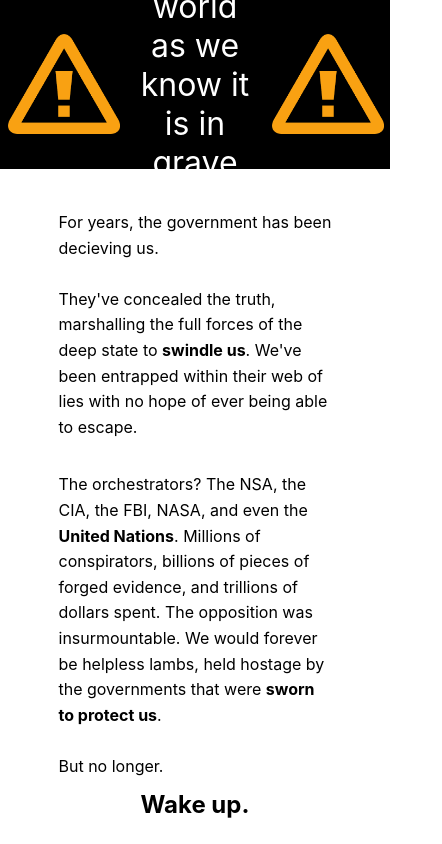
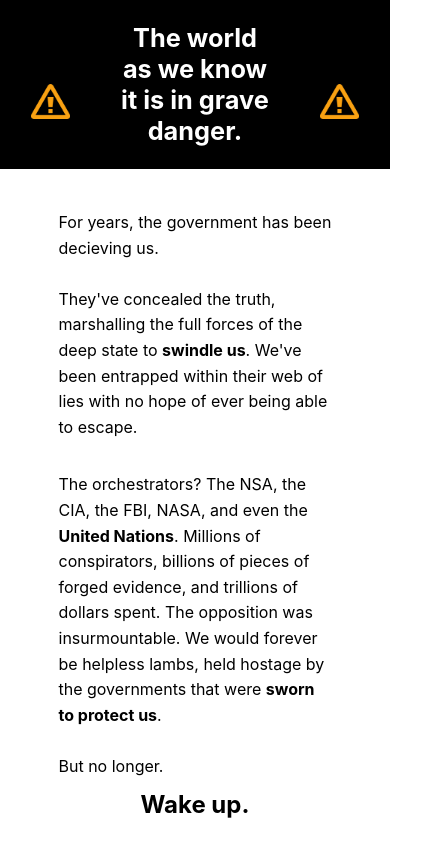
Before and after one commit to aman527/flat-earth-satire, a React (Create React App) app: page / in a window 390 px wide. Shown: the top 844 px of the page, 442 px wide, since content can reach past the window. Built offline with nearby package versions, Linux system fonts and the light colour scheme.

Commit message:
Make landing page responsive

```diff
--- a/src/App.css
+++ b/src/App.css
@@ -4,29 +4,10 @@
 /* #region Landing */
 
 .landingcontainer {
-  height: 100vh;
   display: flex;
   flex-direction: column;
   justify-content: flex-start;
   align-items: center;
-}
-.title {
-  width: 100vw;
-  background-color: black;
-  color: white;
-  display: flex;
-  flex-direction: row;
-  justify-content: center;
-  align-items: center;
-  height: 20vh;
-}
-.title h1 {
-  font-weight: normal;
-}
-
-.alert {
-  position: relative;
-  margin: 0 120px 0 70px;
 }
 
 @keyframes FadeInOut {
@@ -85,7 +66,7 @@
   justify-content: center;
   align-items: center;
 
-  margin-top: 3vh;
+  margin: 3vh 0;
 }
 .interested:hover {
   cursor: pointer;
--- a/src/Landing.js
+++ b/src/Landing.js
@@ -4,29 +4,86 @@
 
 function Alert(props) {
     const imgstyle = {
-        height: "100px",
+        width: props.width,
         position: "absolute",
-        top: "-50px",
+        marginTop: props.marginTop,
         left: props.left,
-        transition: "opacity 1s ease-in-out"
+        transition: "opacity 1s ease-in-out",
+        margin: 0,
     }
     return (
-        <div className = "alert-container">
         <div className='alert'>
             <img style = {imgstyle} src = {orangealert} className = "orangealert" alt="orangealert"></img>
             <img style = {imgstyle} src = {redalert} className = "redalert" alt="redalert"></img>
         </div>
+    )
+}
+function TitleBar(props) {
+    let title_style = font_size => {
+        return({
+            width: "100vw",
+            backgroundColor: "black",
+            color: "white",
+            height: "20vh",
+            display: "flex",
+            flexDirection: "row",
+            justifyContent: "center",
+            alignItems: "center",
+            fontWeight: "normal",
+            fontSize: font_size,
+        })
+    }
+    if (props.width < props.mediaQuery.phone) {
+        return (
+            <div style = {title_style("1.5vh")}>
+                <Alert width = "10vw" marginTop = "-4vh" left = "8vw"/>
+                <h1 style = {{width: "40vw"}}>The world as we know it is in grave danger.</h1>
+                <Alert width = "10vw" marginTop = "-4vh" left = "82vw"/>
+            </div>
+        )
+    } else if (props.width < props.mediaQuery.tablet) {
+        return (
+            <div style = {title_style("1.5vh")}>
+                <Alert width = "10vw" marginTop = "-5vh" left = "5vw"/>
+                <h1 style = {{width: "40vw"}}>The world as we know it is in grave danger.</h1>
+                <Alert width = "10vw" marginTop = "-5vh" left = "85vw"/>
+            </div>
+        )
+    } else {
+        return (
+            <div style = {title_style("2vh")}>
+                <Alert width = "10vw" marginTop = "-4vw" left = "10vw"/>
+                <h1>The world as we know it is in grave danger.</h1>
+                <Alert width = "10vw" marginTop = "-4vw" left = "83vw"/>
             </div>
         )
     }
-function Landing() {
+}
+class Landing extends React.Component {
+    constructor(props) {
+        super(props);
+
+        this.mediaQuery = {
+          tablet: 800,
+          phone: 590,
+        };
+
+        this.state = {
+          windowWidth: null
+        };
+    }
+
+    componentDidMount() {
+        this.setState({windowWidth: document.body.clientWidth})
+        window.addEventListener('resize', () => {
+            this.setState({windowWidth: document.body.clientWidth})
+        });
+    }
+
+    render () {
         return (
             <div className = "landingcontainer">
-            <div className = "title">
-                <Alert left = "-10px"/>
-                <h1>The world as we know it is in grave danger.</h1>
-                <Alert left = "-50px"/>
-            </div>
+                <TitleBar width = {this.state.windowWidth} mediaQuery = {this.mediaQuery}/>
                 <div className = 'content'>
                     <p>
                         For years, the government has been decieving us. <br /><br />
@@ -51,5 +108,6 @@
             </div>
         )
     }
+}
 
 export default Landing
```
Lines whose indentation alone changed are shown as unchanged.
